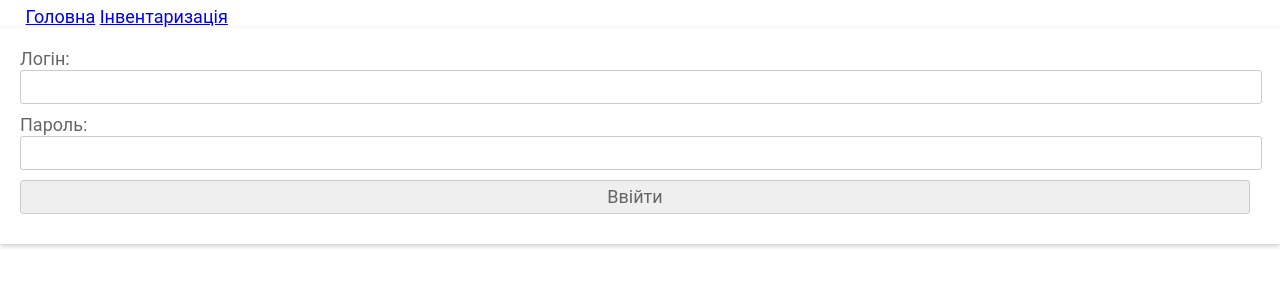
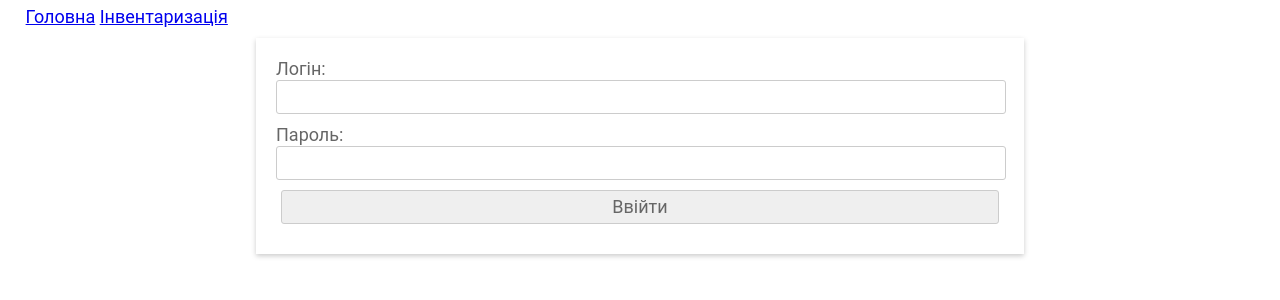
Before and after one commit to ExSumbiT/InventorySite, a Django app: page / in a window 1280 px wide. Shown: the top 300 px of the page. Run offline with Django 3.2, Linux system fonts and the light colour scheme; parts of the project's set-up code (start-up, migrations or seed data) failed here and were passed over.

Commit message:
center login form

```diff
--- a/inv/static/css/Header.css
+++ b/inv/static/css/Header.css
@@ -131,6 +131,19 @@
       margin-bottom: 0.25%;
 }
 
+.notLogin {
+      margin-left: auto;
+      margin-right: auto;
+      width: 60%;
+      padding: 10px;
+}
+
+.notLogin input {
+      margin-left: auto;
+      margin-right: auto;
+      display: block;
+}
+
 .isLogin {
       float: right;
       margin-right: 2%;
```
